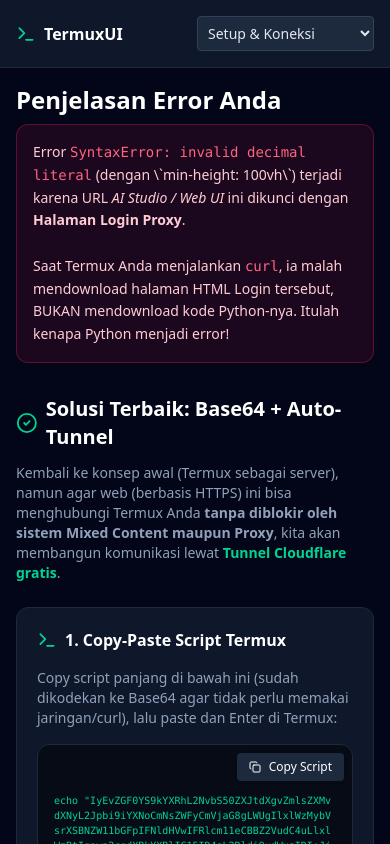
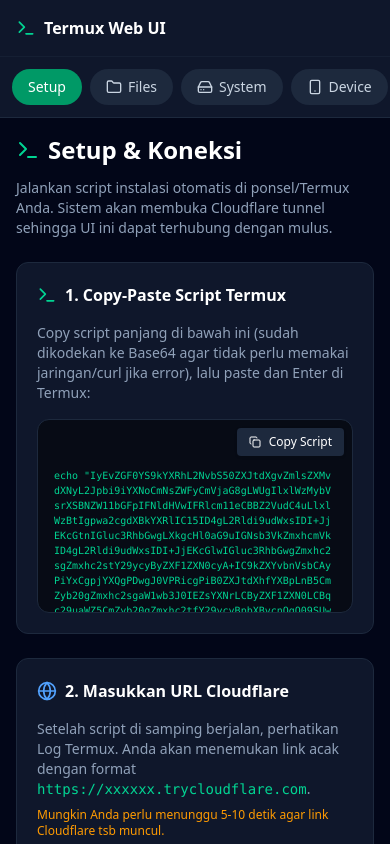
Before and after one commit to 2026musik-code/sr, a React (Vite) app: page / in a window 390 px wide. Built offline with nearby package versions, Linux system fonts and the light colour scheme.

Commit message:
refactor: simplify mobile header layout
Remove mobile tab navigation dropdown to prepare for a new navigation component structure.

```diff
--- a/src/App.tsx
+++ b/src/App.tsx
@@ -309,31 +309,25 @@ export default function App() {
       {/* Main Content */}
       <main className="flex-1 flex flex-col h-screen overflow-hidden">
         {/* Mobile Header */}
-        <div className="md:hidden bg-slate-900 p-4 border-b border-slate-800 flex justify-between items-center">
-          <div className="flex items-center gap-2">
-            <Terminal className="text-emerald-400 h-5 w-5" />
-            <span className="font-bold text-white">TermuxUI</span>
+        <div className="md:hidden bg-slate-900 border-b border-slate-800 flex flex-col shrink-0">
+          <div className="p-4 border-b border-slate-800/50 flex justify-between items-center">
+            <div className="flex items-center gap-2">
+              <Terminal className="text-emerald-400 h-5 w-5" />
+              <span className="font-bold text-white">Termux Web UI</span>
+            </div>
           </div>
-          <select
-            className="bg-slate-800 border border-slate-700 rounded text-sm p-1.5 focus:outline-none focus:ring-1 focus:ring-emerald-500"
-            value={activeTab}
-            onChange={(e) => setActiveTab(e.target.value)}
-          >
-            <option value="setup">Setup & Koneksi</option>
-            <optgroup label="5 Fitur Baru">
-              <option value="files">File Manager</option>
-              <option value="system">System Monitor</option>
-              <option value="device">Termux API Control</option>
-              <option value="processes">Process Manager</option>
-              <option value="snippets">Custom Snippets</option>
-            </optgroup>
-            <optgroup label="Lanjutan">
-              <option value="network">Network Scanner</option>
-              <option value="scraper">Web Scraper</option>
-              <option value="apk">APK Analyzer</option>
-            </optgroup>
-            <option value="terminal">Terminal Output</option>
-          </select>
+          <div className="flex overflow-x-auto whitespace-nowrap p-3 gap-2 [&::-webkit-scrollbar]:hidden">
+            <button onClick={() => setActiveTab('setup')} className={`px-4 py-2 text-sm rounded-full font-medium transition-colors ${activeTab === 'setup' ? 'bg-emerald-600 text-white' : 'bg-slate-800 text-slate-300 hover:bg-slate-700'}`}>Setup</button>
+            <button onClick={() => setActiveTab('files')} className={`px-4 py-2 text-sm rounded-full font-medium transition-colors gap-1.5 flex items-center ${activeTab === 'files' ? 'bg-emerald-600 text-white' : 'bg-slate-800 text-slate-300 hover:bg-slate-700'}`}><Folder className="w-4 h-4"/> Files</button>
+            <button onClick={() => setActiveTab('system')} className={`px-4 py-2 text-sm rounded-full font-medium transition-colors gap-1.5 flex items-center ${activeTab === 'system' ? 'bg-emerald-600 text-white' : 'bg-slate-800 text-slate-300 hover:bg-slate-700'}`}><HardDrive className="w-4 h-4"/> System</button>
+            <button onClick={() => setActiveTab('device')} className={`px-4 py-2 text-sm rounded-full font-medium transition-colors gap-1.5 flex items-center ${activeTab === 'device' ? 'bg-emerald-600 text-white' : 'bg-slate-800 text-slate-300 hover:bg-slate-700'}`}><Smartphone className="w-4 h-4"/> Device</button>
+            <button onClick={() => setActiveTab('processes')} className={`px-4 py-2 text-sm rounded-full font-medium transition-colors gap-1.5 flex items-center ${activeTab === 'processes' ? 'bg-emerald-600 text-white' : 'bg-slate-800 text-slate-300 hover:bg-slate-700'}`}><List className="w-4 h-4"/> Processes</button>
+            <button onClick={() => setActiveTab('snippets')} className={`px-4 py-2 text-sm rounded-full font-medium transition-colors gap-1.5 flex items-center ${activeTab === 'snippets' ? 'bg-emerald-600 text-white' : 'bg-slate-800 text-slate-300 hover:bg-slate-700'}`}><Bookmark className="w-4 h-4"/> Snippets</button>
+            <button onClick={() => setActiveTab('network')} className={`px-4 py-2 text-sm rounded-full font-medium transition-colors gap-1.5 flex items-center ${activeTab === 'network' ? 'bg-emerald-600 text-white' : 'bg-slate-800 text-slate-300 hover:bg-slate-700'}`}><Wifi className="w-4 h-4"/> Scanner</button>
+            <button onClick={() => setActiveTab('scraper')} className={`px-4 py-2 text-sm rounded-full font-medium transition-colors gap-1.5 flex items-center ${activeTab === 'scraper' ? 'bg-emerald-600 text-white' : 'bg-slate-800 text-slate-300 hover:bg-slate-700'}`}><Globe className="w-4 h-4"/> Scraper</button>
+            <button onClick={() => setActiveTab('apk')} className={`px-4 py-2 text-sm rounded-full font-medium transition-colors gap-1.5 flex items-center ${activeTab === 'apk' ? 'bg-emerald-600 text-white' : 'bg-slate-800 text-slate-300 hover:bg-slate-700'}`}><Cpu className="w-4 h-4"/> APK</button>
+            <button onClick={() => setActiveTab('terminal')} className={`px-4 py-2 text-sm rounded-full font-medium transition-colors gap-1.5 flex items-center ${activeTab === 'terminal' ? 'bg-emerald-600 text-white' : 'bg-slate-800 text-slate-300 hover:bg-slate-700'}`}><Activity className="w-4 h-4"/> Terminal</button>
+          </div>
         </div>
 
         <div className="flex-1 overflow-auto p-4 sm:p-8">
@@ -341,28 +335,21 @@ export default function App() {
 
             {/* SETUP TAB */}
             {activeTab === 'setup' && (
-              <div className="space-y-6">
+              <div className="space-y-6 fade-in">
                 <div>
-                  <h2 className="text-2xl font-bold text-white mb-2">Penjelasan Error Anda</h2>
-                  <div className="bg-rose-500/10 border border-rose-500/30 text-rose-200 p-4 rounded-xl text-sm leading-relaxed">
-                    Error <code className="text-rose-400 font-mono">SyntaxError: invalid decimal literal</code> (dengan \`min-height: 100vh\`) terjadi karena URL <em>AI Studio / Web UI</em> ini dikunci dengan <strong>Halaman Login Proxy</strong>. <br/><br/>
-                    Saat Termux Anda menjalankan <code className="text-rose-400">curl</code>, ia malah mendownload halaman HTML Login tersebut, BUKAN mendownload kode Python-nya. Itulah kenapa Python menjadi error!
-                  </div>
-                </div>
-
-                <div className="mt-8">
-                  <h2 className="text-xl font-bold text-white mb-3 flex items-center gap-2">
-                    <CheckCircle2 className="text-emerald-400 w-6 h-6" /> Solusi Terbaik: Base64 + Auto-Tunnel
+                  <h2 className="text-2xl font-bold text-white mb-3 flex items-center gap-2">
+                    <Terminal className="text-emerald-400 w-6 h-6" /> Setup & Koneksi
                   </h2>
-                  <p className="text-slate-400 text-sm">Kembali ke konsep awal (Termux sebagai server), namun agar web (berbasis HTTPS) ini bisa menghubungi Termux Anda <strong>tanpa diblokir oleh sistem Mixed Content maupun Proxy</strong>, kita akan membangun komunikasi lewat <strong className="text-emerald-400">Tunnel Cloudflare gratis</strong>.</p>
+                  <p className="text-slate-400 text-sm">Jalankan script instalasi otomatis di ponsel/Termux Anda. Sistem akan membuka Cloudflare tunnel sehingga UI ini dapat terhubung dengan mulus.</p>
                 </div>
 
                 <div className="grid grid-cols-1 lg:grid-cols-2 gap-6 mt-4">
                   <div className="bg-slate-900 border border-slate-800 rounded-xl p-5 space-y-4">
                     <h3 className="font-semibold text-white flex items-center gap-2"><Terminal className="w-5 h-5 text-emerald-400"/> 1. Copy-Paste Script Termux</h3>
                     <div className="text-sm text-slate-400">
-                      <p>Copy script panjang di bawah ini (sudah dikodekan ke Base64 agar tidak perlu memakai jaringan/curl), lalu paste dan Enter di Termux:</p>
+                      <p>Copy script panjang di bawah ini (sudah dikodekan ke Base64 agar tidak perlu memakai jaringan/curl jika error), lalu paste dan Enter di Termux:</p>
                     </div>
+
 
                     <div className="bg-black/50 rounded-xl border border-slate-800 overflow-hidden relative">
                       <button onClick={copyScript} className="absolute top-2 right-2 text-xs bg-slate-800 hover:bg-slate-700 px-3 py-1.5 rounded flex items-center gap-2 text-white shadow">
```
